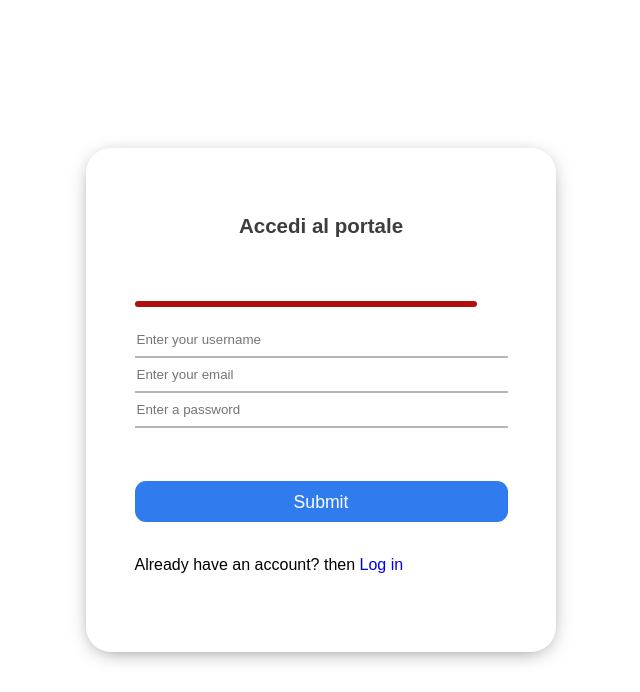
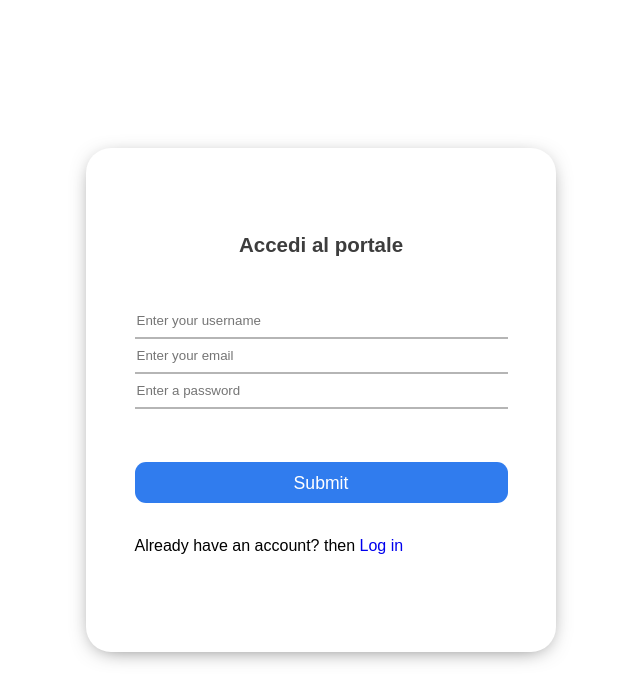
Before and after one commit to KyoozCPR/Portfolio-website, a Django app: page /signup/ in a window 1280 px wide. Shown: the top 692 px of the page, without its empty margins (319-959 px from the left). Run offline with Django 4.2, Linux system fonts and the light colour scheme.

Commit message:
deleted unnecessary additions

```diff
--- a/PollsApp/templates/PollsApp/signup/signup.html
+++ b/PollsApp/templates/PollsApp/signup/signup.html
@@ -3,11 +3,6 @@
 {% block content %}
 
 {% csrf_token %}
-    {% if not request.user.is_authenticated %}
-        <div id="allert">
-            <p class="errorlist"> {{ request.session.Notification_error}}</p>
-        </div>
-    {%endif%}
 
 <div class="fields">
     {% for error in form.username.errors %}
--- a/PollsApp/views.py
+++ b/PollsApp/views.py
@@ -22,7 +22,6 @@ def contacts(request):
 
 
 def signup(request: HttpRequest):
-
 
     if request.user.is_authenticated:
         request.session["Authenticated_Message"] = "You are already authenticated! There's no need to signin again 😁"
@@ -103,11 +102,12 @@ def user_profile(request):
 
 def search_user(request: HttpRequest, pk):
     if request.user.is_authenticated:
+
         try:
             searched_user = user.objects.get(username_iexact=pk)
 
         except ObjectDoesNotExist:
             raise Http404("No MyModel matches the given query.")
     else:
-        request.session["Notification_error"] = "You need to log in to see this page!"
+
         return shortcut.redirect("signup")
```
